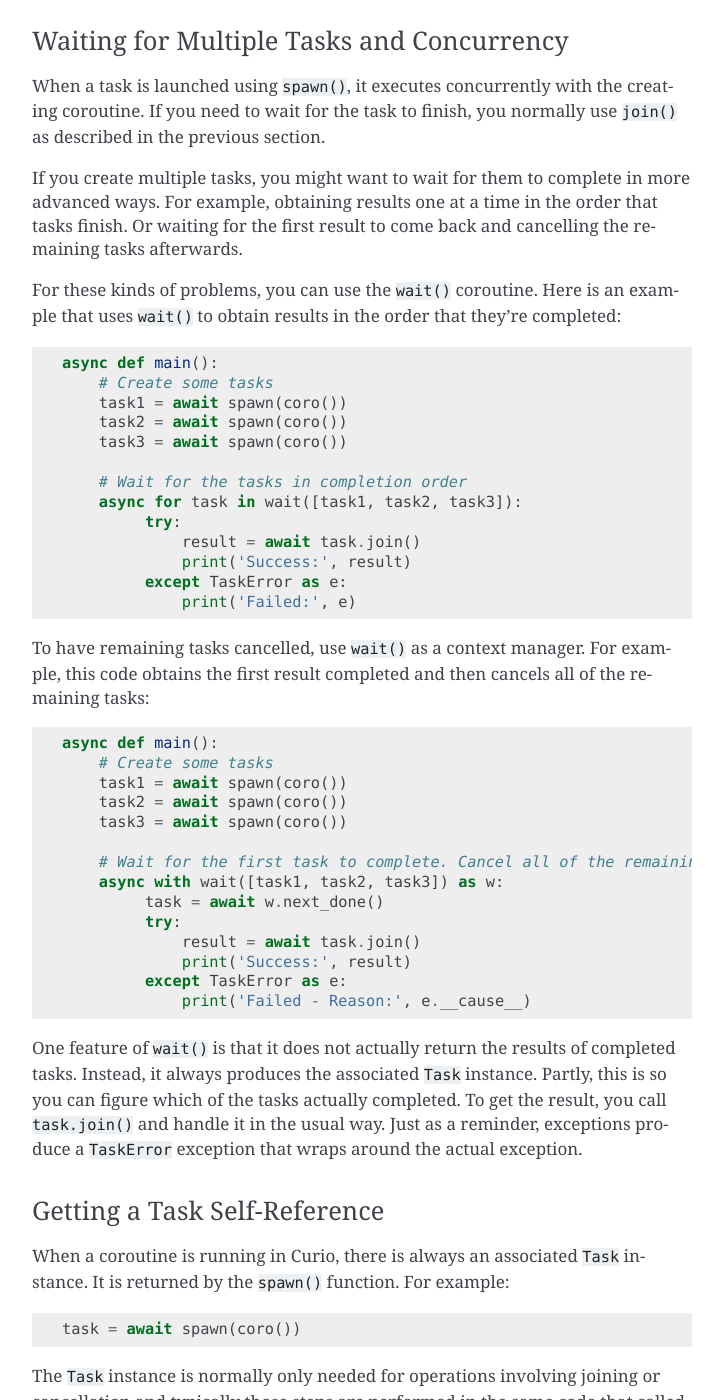
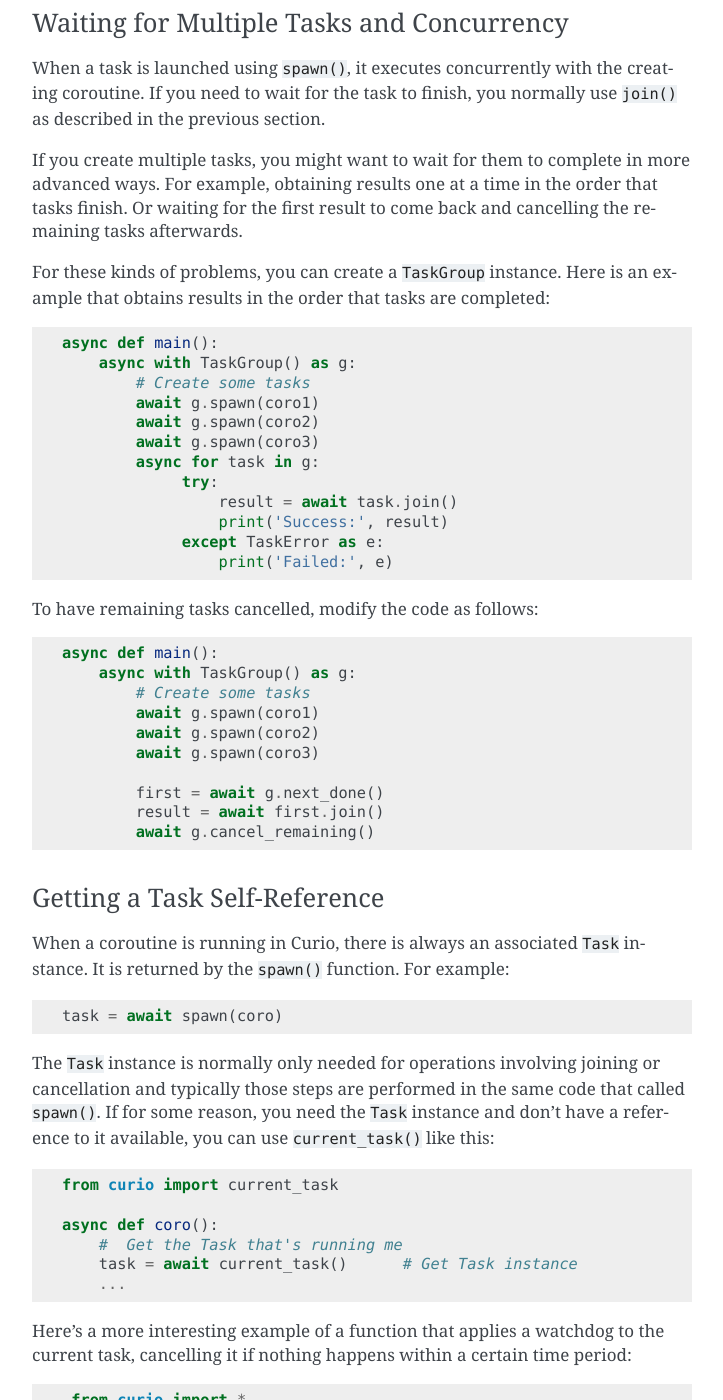
Before and after one commit to dabeaz/curio, a Sphinx documentation site: the page built from docs/devel.rst, in a window 1280 px wide and 1400 px high, scrolled down 35633 px. Shown: the whole window, without its empty margins (388-1111 px from the left). Built offline with Sphinx 7.4.7, drawn with Linux system fonts in a browser that asks for light colours; pages that are not in the unit, such as notebooks, are missing from menus; some of the changed text lies outside the part shown.

Commit message:
Doc update for preferred calling convention on run, spawn, etc.

```diff
--- a/docs/devel.rst
+++ b/docs/devel.rst
@@ -103,7 +103,7 @@
 function that runs a coroutine and returns its final result::
 
     >>> from curio import run
-    >>> run(greeting('Dave'))
+    >>> run(greeting, 'Dave')
     'Hello Dave'
     >>>
 
@@ -122,7 +122,7 @@
     ...      for name in names:
     ...          print(await greeting(name))
     >>> from curio import run
-    >>> run(main())
+    >>> run(main)
     Hello Dave
     Hello Paula
     Hello Thomas
@@ -156,7 +156,7 @@
         async with m:
             print('Hey there!')
 
-    >>> run(main())
+    >>> run(main)
     Entering
     Hey there!
     Exiting
@@ -187,7 +187,7 @@
         async for n in AsyncCountdown(5):
             print('T-minus', n)
 
-    >>> run(main())
+    >>> run(main)
     T-minus 5
     T-minus 4
     T-minus 3
@@ -209,7 +209,7 @@
         async for n in countdown(5):
             print('T-minus', n)
 
-    run(main())
+    run(main)
 
 An asynchronous generator feeds values to an async-for loop.
 In all of these cases, the essential feature enhancement is that
@@ -582,7 +582,7 @@
         async with sock:
             while True:
                 client, addr = await sock.accept()
-                await spawn(echo_client(client, addr))
+                await spawn(echo_client, client, addr)
 
     async def echo_client(client, addr):
         print('Connection from', addr)
@@ -595,7 +595,7 @@
         print('Connection closed')
 
     if __name__ == '__main__':
-        run(echo_server(('',25000)))
+        run(echo_server, ('',25000))
 
 Both versions of code involve the same statements and have the same
 overall control flow.  The key difference is that the code involving
@@ -767,7 +767,7 @@
     ...          except BlockingIOError:
     ...              await _read_wait(s)
     ...
-    >>> c, a = run(accept_connection(s))
+    >>> c, a = run(accept_connection, s)
 
 With that code running, try making a connection using ``telnet``, ``nc`` or similar command.
 You should see the ``run()`` function return the result after the connection is made.
@@ -798,7 +798,7 @@
     ...         except BlockingIOError:
     ...              await _read_wait(s)
     ...
-    >>> data = run(read_data(c, 1024))
+    >>> data = run(read_data c, 1024)
 
 Try typing some input into your connection.  You should see that data
 returned.  Notice that the code is basically the same as before.  An
@@ -869,7 +869,7 @@
           while True:
                client, addr = await sock.accept()
                print('Connection from', addr)
-               await spawn(echo_client(client))
+               await spawn(echo_client, client)
 
      async def echo_client(sock):
           while True:
@@ -920,7 +920,7 @@
         print('Starting')
         ...
 
-    curio.run(main())
+    curio.run(main)
 
 That first coroutine becomes the initial task.  If you want to create
 more tasks that execute concurrently, use the ``spawn()`` coroutine.
@@ -936,16 +936,17 @@
 
     async def main():
         print('Starting')
-        await curio.spawn(child(5))
-
-    curio.run(main())
-
-If you want to wait for a task to finish, save the result of ``spawn()`` and use its
-``join()`` method.  For example::
+        await curio.spawn(child, 5)
+
+    curio.run(main)
+
+As a general rule, it's not great style to launch a task and to simply forget about it.
+Instead, you should pick up its result at some point.  Use the ``join()`` method to do that.
+For example::
 
     async def main():
         print('Starting')
-        task = await curio.spawn(child(5))
+        task = await curio.spawn(child, 5)
         await task.join()
         print('Quitting')
 
@@ -968,7 +969,7 @@
         return x + y
 
     async def main():
-        task = await curio.spawn(add(2,3))
+        task = await curio.spawn(add, 2,3)
         result = await task.join()
         print('Result ->', result)    # Prints 5
 
@@ -977,7 +978,7 @@
 attribute contains the actual exception that occurred.  For example::
 
     async def main():
-        task = await curio.spawn(add(2, 'Hello'))   # Fails due to TypeError
+        task = await curio.spawn(add, 2, 'Hello')   # Fails due to TypeError
         try:
             result = await task.join()
         except curio.TaskError as err:
@@ -1045,11 +1046,11 @@
 
     async def main():
         print('Starting')
-        task = await curio.spawn(child(5))
+        task = await curio.spawn(child, 5)
         await time.sleep(1)
         await task.cancel()     # Cancel the child
 
-    curio.run(main())
+    curio.run(main)
 
 Cancellation only occurs on blocking operations involving the
 ``await`` keyword (e.g., the ``curio.sleep()`` call in the child).
@@ -1084,7 +1085,7 @@
         print('Awake again')
 
     async def coro():
-        task = await spawn(sleeper(10))
+        task = await spawn(sleeper, 10)
         try:
             await task.join()
         except CancelledError:
@@ -1092,11 +1093,11 @@
             raise
 
     async def main():
-        task = await spawn(coro())
+        task = await spawn(coro)
         await sleep(1)
         await task.cancel()
 
-    run(main())
+    run(main)
 
 If you run this code, the ``coro()`` coroutine is cancelled, but its
 child task continues to run afterwards.  The output looks like this::
@@ -1108,7 +1109,7 @@
 To cancel children, they must be explicitly cancelled.  Rewrite ``coro()`` like this::
 
     async def coro():
-        task = await spawn(sleeper(10))
+        task = await spawn(sleeper, 10)
         try:
             await task.join()
         except CancelledError:
@@ -1133,12 +1134,12 @@
             await sleep(5)
 
     async def main():
-        await spawn(spinner(), daemon=True)
+        await spawn(spinner, daemon=True)
         await sleep(20)
         print('Main. Goodbye')
 
 
-    run(main())     # Runs until main() returns
+    run(main)     # Runs until main() returns
 
 A daemon task runs in the background, potentially forever.  The
 ``Kernel.run()`` method will execute tasks until all non-daemon tasks
@@ -1166,11 +1167,11 @@
 
     async def main():
         try:
-            await timeout_after(1, child())
+            await timeout_after(1, child)
         except TaskTimeout:
             print('Timeout')
 
-    run(main())
+    run(main)
 
 After the specified timeout period expires, a ``TaskTimeout``
 exception is raised by whatever blocking operation happens to be in
@@ -1199,25 +1200,23 @@
 like ``timeout_after()`` except that it doesn't raise an exception.
 For example::
 
-    result = ignore_after(seconds, coro())
+    result = ignore_after(seconds, coro)
 
 In the event of a timeout, the return result is ``None``. So, instead
 of using ``try-except``, you could do this::
 
-    if ignore_after(seconds, coro()) == None:
+    if ignore_after(seconds, coro) == None:
         print('Timeout')
 
 The ``ignore_after()`` function also works as a context-manager. When
-used in this way, a ``result`` attribute is set to ``None`` when a
+used in this way, a ``expired`` attribute is set to ``True`` when a
 timeout occurs. For example::
 
     async with ignore_after(seconds) as t:
         await coro1()
         await coro2()
-        ...
-        t.result = value     # Set a result (optional)
-
-    if t.result == None:
+
+    if t.expired == None:
         print('Timeout')
 
 Nested Timeouts
@@ -1238,7 +1237,7 @@
 
     async def child():
         try:
-            await timeout_after(50, coro1())
+            await timeout_after(50, coro1)
         except TaskTimeout:
             print('Coro1 Timeout')
 
@@ -1246,7 +1245,7 @@
 
     async def main():
         try:
-            await timeout_after(5, child())
+            await timeout_after(5, child)
         except TaskTimeout:
             print('Parent Timeout')
 
@@ -1290,14 +1289,14 @@
     async def child():
          while True:
               try:
-                   result = await timeout_after(1, coro())
+                   result = await timeout_after(1, coro)
                    ...
               except TaskTimeout:
                    print('Timed out. Retrying')
 
     async def parent():
          try:
-             await timeout_after(5, child())
+             await timeout_after(5, child)
          except TaskTimeout:
              print('Timeout')
 
@@ -1322,7 +1321,7 @@
 
     async def parent():
          try:
-             await timeout_after(5, child())
+             await timeout_after(5, child)
          except TaskTimeout:
              print('Timeout')
 
@@ -1346,7 +1345,7 @@
 As a special case, you can also supply ``None`` as a timeout for the
 ``timeout_after()`` and ``ignore_after()`` functions.  For example::
 
-    await timeout_after(None, coro())
+    await timeout_after(None, coro)
 
 When supplied, this leaves any previously set outer timeout in effect.
 If an outer timeout expires, a ``TimeoutCancellationError`` is
@@ -1417,7 +1416,7 @@
 
     async def coro():
         ...
-        await disable_cancellation(op())
+        await disable_cancellation(op)
         ...
 
 Code that disables cancellation can explicitly poll for the presence
@@ -1504,7 +1503,7 @@
         print('About to deep sleep')
         await sleep(5000)
 
-    run(coro())
+    run(coro)
 
 If you run this code, you'll get output like this::
 
@@ -1534,7 +1533,7 @@
 
          await blocking_op2()
 
-    run(coro1())
+    run(coro1)
 
 If nested, cancellation is reported at the first blocking operation
 that occurs when cancellation is re-enabled.
@@ -1592,7 +1591,7 @@
 ``try-finally`` block like this::
 
     async def coro():
-        task = await spawn(helper())
+        task = await spawn(helper)
         try:
             ...
         finally:
@@ -1603,7 +1602,7 @@
 use that if available.  For example::
 
     async def coro():
-        task = await spawn(helper())
+        task = await spawn(helper)
         async with task:
             ...
         # task cancelled here
@@ -1647,8 +1646,8 @@
             ...
         except CancelledError:
             ...
-            await disable_cancellation(blocking_op())  # Will not be cancelled
-            other_op()                                 # Will execute
+            await disable_cancellation(blocking_op)  # Will not be cancelled
+            other_op()                               # Will execute
             raise
 
 You might consider writing code that returns partially completed
@@ -1705,50 +1704,35 @@
 that tasks finish.  Or waiting for the first result to come back and cancelling
 the remaining tasks afterwards.
 
-For these kinds of problems, you can use the ``wait()`` coroutine.
-Here is an example that uses ``wait()`` to obtain results in the order that
-they're completed::
+For these kinds of problems, you can create a ``TaskGroup`` instance.
+Here is an example that obtains results in the order that
+tasks are completed::
 
     async def main():
-        # Create some tasks
-        task1 = await spawn(coro())
-        task2 = await spawn(coro())
-        task3 = await spawn(coro())
-
-        # Wait for the tasks in completion order
-        async for task in wait([task1, task2, task3]):
-             try:
-                 result = await task.join()
-                 print('Success:', result)
-             except TaskError as e:
-                 print('Failed:', e)
-
-To have remaining tasks cancelled, use ``wait()`` as a context
-manager.  For example, this code obtains the first result completed
-and then cancels all of the remaining tasks::
+        async with TaskGroup() as g:
+            # Create some tasks
+            await g.spawn(coro1)
+            await g.spawn(coro2)
+            await g.spawn(coro3)
+            async for task in g:
+                 try:
+                     result = await task.join()
+                     print('Success:', result)
+                 except TaskError as e:
+                     print('Failed:', e)
+
+To have remaining tasks cancelled, modify the code as follows::
 
     async def main():
-        # Create some tasks
-        task1 = await spawn(coro())
-        task2 = await spawn(coro())
-        task3 = await spawn(coro())
-
-        # Wait for the first task to complete. Cancel all of the remaining tasks
-        async with wait([task1, task2, task3]) as w:
-             task = await w.next_done()
-             try:
-                 result = await task.join()
-                 print('Success:', result)
-             except TaskError as e:
-                 print('Failed - Reason:', e.__cause__)
-
-One feature of ``wait()`` is that it does not actually return the
-results of completed tasks. Instead, it always produces the associated
-``Task`` instance.  Partly, this is so you can figure which of the
-tasks actually completed.  To get the result, you call ``task.join()``
-and handle it in the usual way.  Just as a reminder, exceptions
-produce a ``TaskError`` exception that wraps around the actual
-exception.
+        async with TaskGroup() as g:
+            # Create some tasks
+            await g.spawn(coro1)
+            await g.spawn(coro2)
+            await g.spawn(coro3)
+
+            first = await g.next_done()
+	    result = await first.join()
+	    await g.cancel_remaining()
 
 Getting a Task Self-Reference
 ^^^^^^^^^^^^^^^^^^^^^^^^^^^^^
@@ -1756,7 +1740,7 @@
 When a coroutine is running in Curio, there is always an associated ``Task`` instance.
 It is returned by the ``spawn()`` function. For example::
 
-    task = await spawn(coro())
+    task = await spawn(coro)
 
 The ``Task`` instance is normally only needed for operations
 involving joining or cancellation and typically those steps are performed
@@ -1786,14 +1770,14 @@
                 if cycles == task.cycles:
                     print('Cancelling', task)
                     await task.cancel()
-        await spawn(watcher())
+        await spawn(watcher)
 
 
    async def coro():
        await watchdog(30)     # Enable a watchdog timer
        await sleep(10000)
 
-   run(coro())
+   run(coro)
 
 In this code, you can see how ``current_task()`` is used to get a Task
 self-reference in the ``watchdog()`` coroutine.  ``watchdog()`` then
@@ -1973,7 +1957,7 @@
         for i in range(1000):
             await ignore_after(0.01, run_in_thread(time.sleep, 100))
 
-    run(main())
+    run(main)
 
 In this code, Curio would spin up 1000 background worker threads--all
 of which end up as "zombies" just waiting to finish their work (which is
@@ -2000,7 +1984,7 @@
         await sleep(20)
         print('Goodbye')
 
-    run(main())
+    run(main)
 
 If you run this code, you'll get output like this::
 
@@ -2201,14 +2185,14 @@
     async def main():
         q = UniversalQueue()
 
-        t1 = await spawn(consumer(q))
+        t1 = await spawn(consumer, q)
         t2 = threading.Thread(target=producer, args=(q,))
         t2.start()
         await run_in_thread(t2.join)
         await q.put(None)
         await t1.join()
 
-    run(main())
+    run(main)
 
 Or you can flip it around and have a threaded consumer read
 data from async tasks::
@@ -2239,13 +2223,13 @@
 
         t1 = threading.Thread(target=consumer, args=(q,))
         t1.start()
-        t2 = await spawn(producer(q))
+        t2 = await spawn(producer, q)
 
         await t2.join()
         await q.put(None)
         await run_in_thread(t1.join)
 
-    run(main())
+    run(main)
 
 Or, if you're feeling particularly diabolical, you can even use a ``UniversalQueue`` to communicate between
 tasks running in two different Curio kernels::
@@ -2276,9 +2260,9 @@
     def main():
         q = UniversalQueue()
 
-        t1 = threading.Thread(target=run, args=(consumer(q),))
+        t1 = threading.Thread(target=run, args=(consumer, q))
         t1.start()
-        t2 = threading.Thread(target=run, args=(producer(q),))
+        t2 = threading.Thread(target=run, args=(producer, q))
         t2.start()
         t2.join()
         q.put(None)
@@ -2306,7 +2290,7 @@
         print('Consumer starting')
         while True:
             try:
-                item = await timeout_after(5, q.get())
+                item = await timeout_after(5, q.get)
 	    except TaskTimeout:
                 print('Timeout!')
 		continue
@@ -2418,7 +2402,7 @@
 
     if __name__ == '__main__':
         from curio import run
-        run(main())
+        run(main)
 
 Make no other changes and run it in Curio.  You'll get very similar
 output. The scheduling will be a bit different, but you'll get
@@ -2501,7 +2485,7 @@
         await t2.start()
 
 	# Launch a normal curio task
-        t3 = await curio.spawn(aworker('larry', s, 8, 0.5))
+        t3 = await curio.spawn(aworker, 'larry', s, 8, 0.5)
 
         await t1.join()
         await t2.join()
@@ -2542,7 +2526,7 @@
         await t.join()
 
     if __name__ == '__main__':
-        curio.run(main())
+        curio.run(main)
 
 Good Guido, what madness is this?  The code creates a Curio ``Queue``
 object that is used from both a task and an asynchronous thread.
@@ -2627,7 +2611,7 @@
         await t.cancel()
 
     if __name__ == '__main__':
-        curio.run(main())
+        curio.run(main)
 
 Here the ``t.cancel()`` cancels the async-thread.  As with normal Curio
 tasks, the cancellation is reported on blocking operations involving ``AWAIT()``.
@@ -2652,7 +2636,7 @@
                 AWAIT(client.sendall(b'Bark!\n'))
         print('Connection closed')
 
-    run(tcp_server('', 25000, sleeping_dog))
+    run(tcp_server, '', 25000, sleeping_dog)
 
 If you do this, the function becomes a coroutine where any invocation
 automatically launches it into a thread. This is useful if you need to
@@ -2677,7 +2661,7 @@
 
     async def main():
         q = curio.Queue()
-        t = await spawn(async_thread(consumer)(q))
+        t = await spawn(async_thread(consumer), q)
         ...
         await t.join()
 
@@ -2792,7 +2776,7 @@
 
     if __name__ == '__main__':
         ch = Channel(('localhost', 30000))
-        run(producer(ch))
+        run(producer, ch)
 
 Here is a consumer program::
 
@@ -2809,7 +2793,7 @@
 
     if __name__ == '__main__':
         ch = Channel(('localhost', 30000))
-        run(consumer(ch))
+        run(consumer, ch)
 
 Each of these programs create a corresponding ``Channel`` object.  One
 of the programs must act as a server and accept incoming connections
@@ -2872,7 +2856,7 @@
         await cons.cancel()                 # Cancel consumer process
 
     if __name__ == '__main__':
-        run(main())
+        run(main)
 
 ``aside()`` does nothing more than launch a new Python subprocess and
 invoke ``curio.run()`` on the suppplied coroutine.  Any additional
@@ -3009,12 +2994,12 @@
         print('Synchronous yow')
         spam()          # Fails  (doesn't run)
         await spam()    # Fails  (syntax error)
-        run(spam()      # Fails  (RuntimeError, only one kernel per thread)
+        run(spam)       # Fails  (RuntimeError, only one kernel per thread)
 
     async def main():
         yow()           # Works
 
-    run(main())
+    run(main)
 
 The reason that it doesn't work is that asynchronous functions
 require the use of the Curio kernel and once you call a synchronous
@@ -3049,12 +3034,12 @@
         print('Goodbye yow')
 
     async def main():
-        await spawn(worker())
+        await spawn(worker)
         yow()
         await sleep(1)          # <- worker awakened here
         print('Main goodbye')
 
-    run(main())
+    run(main)
 
 Running this code produces the following output::
 
@@ -3093,7 +3078,7 @@
 	for coro in deferred:
             await coro               # spam() runs here
 
-    run(main())
+    run(main)
 
 If you run the above code, the output will look like this::
 
@@ -3121,7 +3106,7 @@
     def main():
         with Kernel() as kern:
            for n in range(10):
-               kern.run(coro(n))
+               kern.run(coro, n)
 
     main()
 
@@ -3201,7 +3186,7 @@
                 await task.cancel()
 
         async def main(self):
-            serv = await spawn(tcp_server('', 25000, self.echo_client))
+            serv = await spawn(tcp_server, '', 25000, self.echo_client)
             while True:
                 self.root.update()
                 for coro in self.pending:
@@ -3211,7 +3196,7 @@
 
     if __name__ == '__main__':
         app = EchoApp()
-        run(app.main())
+        run(app.main)
 
 If you run this program, it will put up a small GUI window that looks like this:
 
@@ -3317,7 +3302,7 @@
                 await task.cancel()
 
         async def main(self):
-            serv = await spawn(tcp_server('', 25000, self.echo_client))
+            serv = await spawn(tcp_server, '', 25000, self.echo_client)
             while True:
                 coro = await self.coro_ops.get()
                 await coro
```
Also changed, not shown: other parts of docs/devel.rst (+2 -1 lines), README.rst (+6 -3 lines), docs/howto.rst (+12 -12 lines), docs/index.rst (+5 -7 lines), docs/reference.rst (+59 -44 lines), docs/tutorial.rst (+39 -37 lines).
